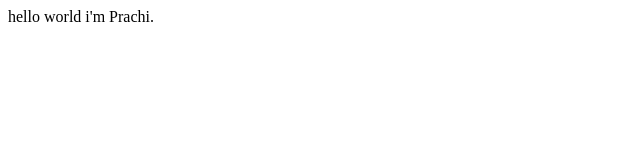
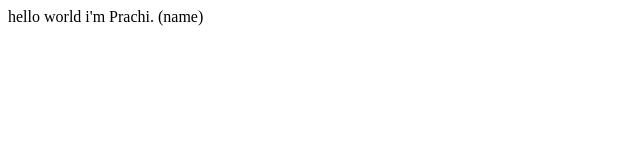
Before and after one commit to prachi0070/Practice, a plain HTML site: page index.html in a window 1280 px wide. Shown: the full height of the page, 0-640 px from the left. Drawn offline with Linux system fonts and the light colour scheme.

Commit message:
Add name

```diff
--- a/index.html
+++ b/index.html
@@ -1,4 +1,4 @@
 <pr>hello world</pr>
 <pr>
-    i'm Prachi.
+    i'm Prachi. (name)
 </pr>
```
